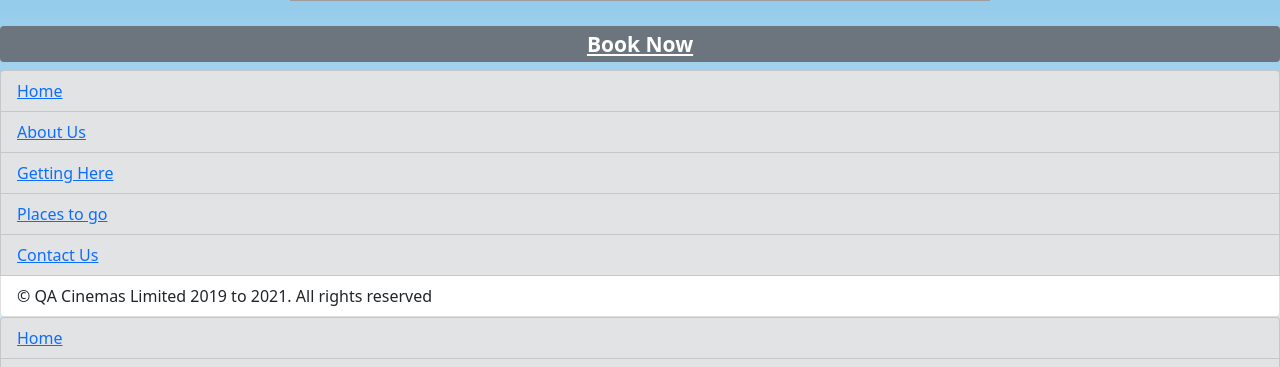
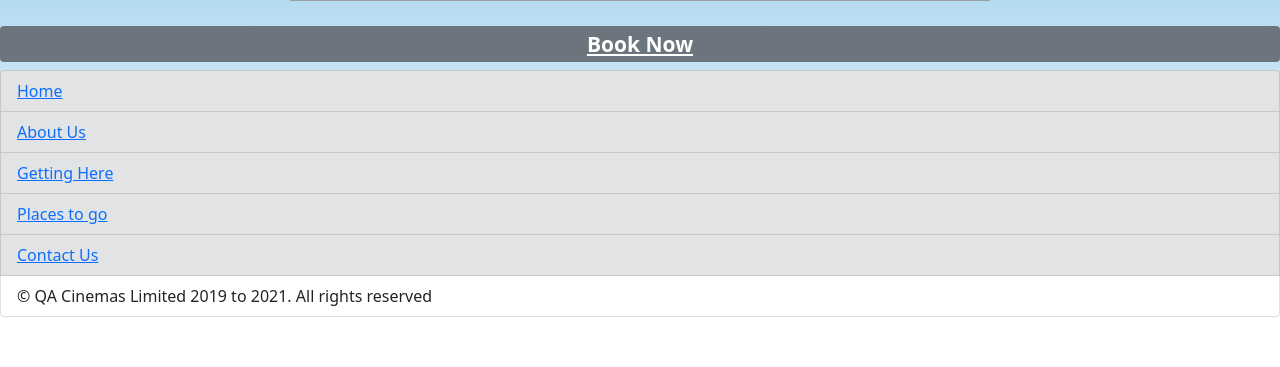
Before and after one commit to aliktb/team-instinct-cinema-project, a React (Create React App) app in the folder cinema-project-app/client/: page / in a window 1280 px wide. Shown: the part 773-1140 px from the top of the page. After the commit the page ends 1090 px from the top, so only its background shows below. Built offline with nearby package versions, Linux system fonts and the light colour scheme; grey boxes are pictures that could not be loaded.

Commit message:
changing Styling

```diff
--- a/cinema-project-app/client/src/pages/Homepage.jsx
+++ b/cinema-project-app/client/src/pages/Homepage.jsx
@@ -42,10 +42,7 @@ const Homepage = () => {
 
             </div>
 
-            <div>
 
-            <GalleryFooter/>
-            </div>
 
             <footer>
 
```
